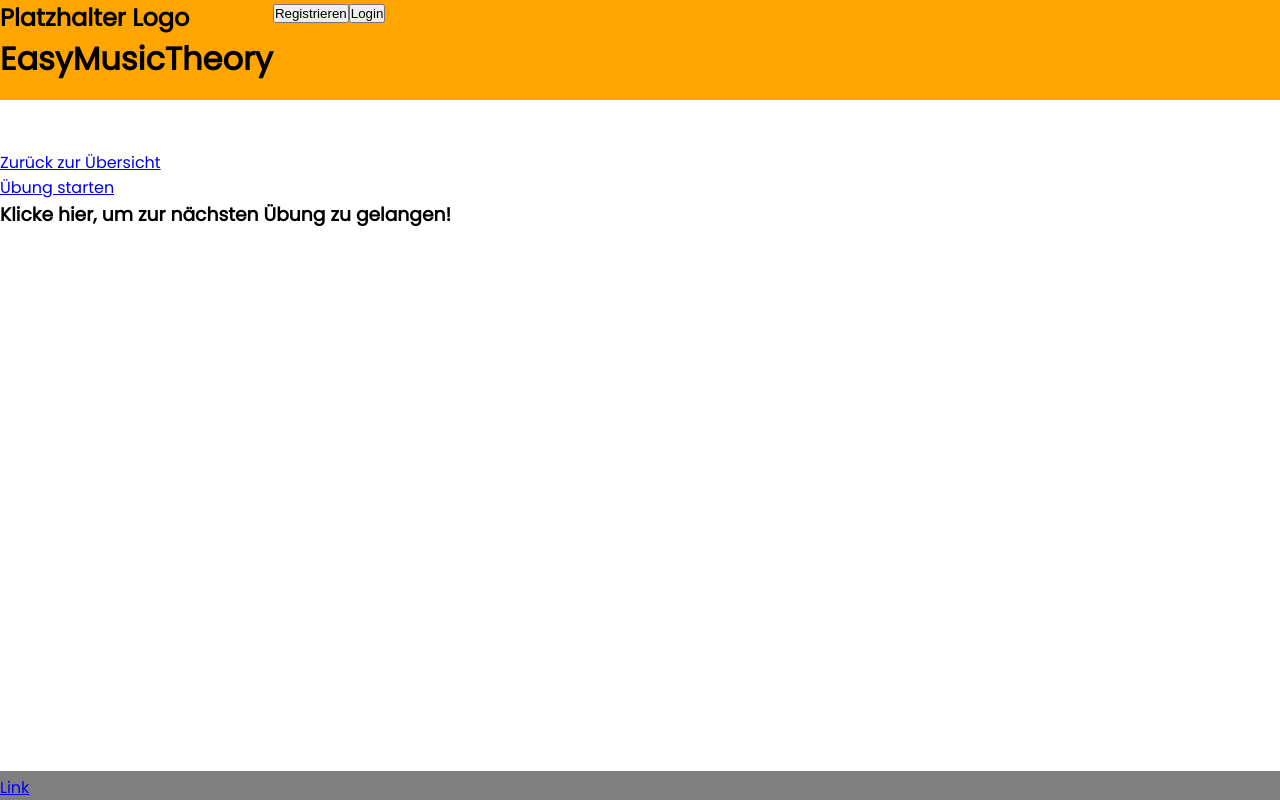
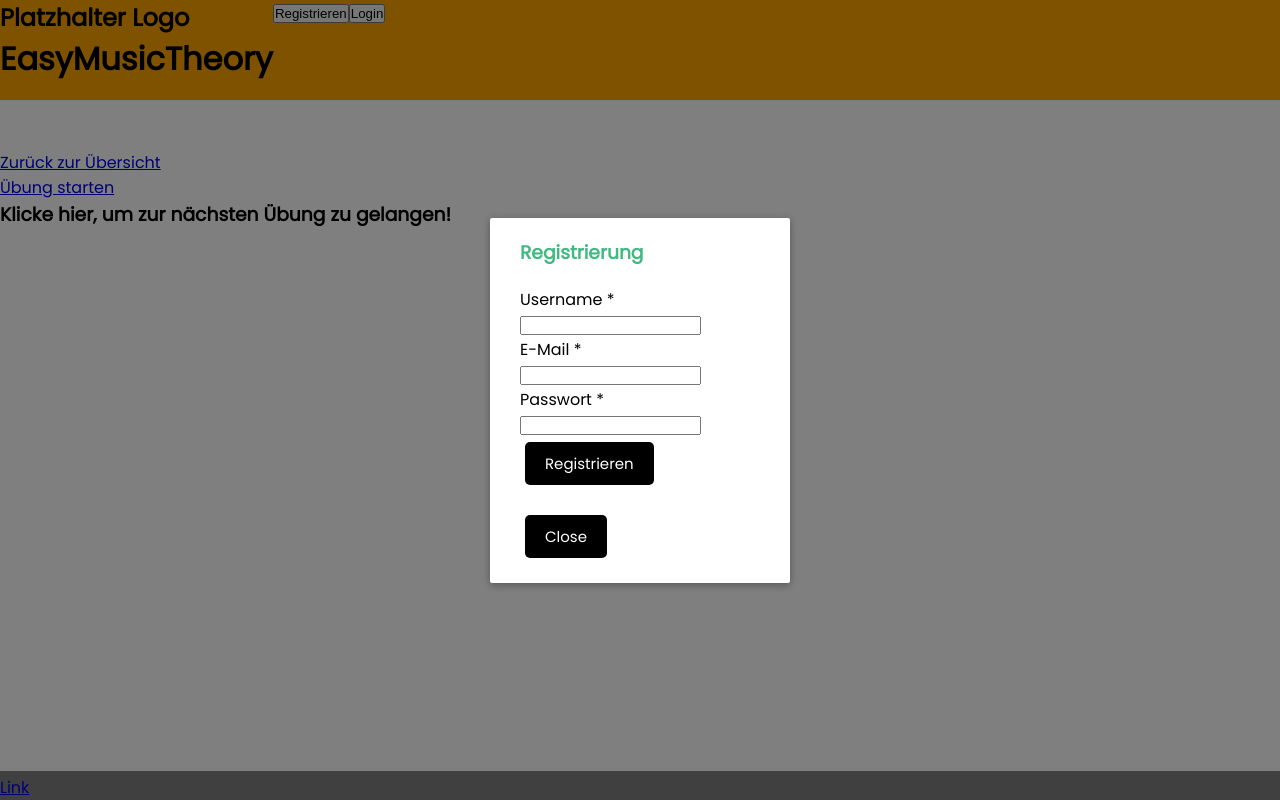
Before and after one commit to bsandoz/mmp-lehrprojekt, a Vue app: page /module/1 in a window 1280 px wide. Both pictures are taken after a click on the button "Registrieren". Built offline with nearby package versions, Linux system fonts and the light colour scheme.

Commit message:
Working user registration
Login still needs work.

```diff
--- a/src/components/Header.vue
+++ b/src/components/Header.vue
@@ -5,15 +5,23 @@
       <h1>EasyMusicTheory</h1>
     </div>
     <div class="header-right">
-      <button type="button" name="button-register">Registrieren</button>
-      <button type="button" name="button-login" v-if="!userIsLoggedIn" @click="showModal = true">Login</button>
+      <button type="button" name="button-register" v-if="!userIsLoggedIn" @click="showModalRegister = true">Registrieren</button>
+      <button type="button" name="button-login" v-if="!userIsLoggedIn" @click="showModalLogin = true">Login</button>
       <Teleport to="body">
         <!-- use the modal component, pass in the prop -->
-        <modal :show="showModal" @close="showModal = false">
+        <ModalLogin :show="showModalLogin" @close="showModalLogin = false">
           <template #header>
             <h3>Login</h3>
           </template>
-        </modal>
+        </ModalLogin>
+      </Teleport>
+      <Teleport to="body">
+        <!-- use the modal component, pass in the prop -->
+        <ModalRegister :show="showModalRegister" @close="showModalRegister = false">
+          <template #header>
+            <h3>Registrierung</h3>
+          </template>
+        </ModalRegister>
       </Teleport>
       <span v-if="userIsLoggedIn">Willkommen, User!</span>
       <button type="button" name="button-logout" v-if="userIsLoggedIn" @click="logInOut()">Logout</button>
@@ -22,7 +30,8 @@
 </template>
 
 <script>
-import Modal from './modals/ModalLogin.vue'
+import ModalLogin from './modals/ModalLogin.vue'
+import ModalRegister from './modals/ModalRegister.vue'
 
 import { useUserStore } from '@/store/UserStore.js'
 
@@ -31,11 +40,13 @@ import { mapActions } from 'pinia';
 
 export default {
   components: {
-    Modal,
+    ModalLogin,
+    ModalRegister,
   },
   data() {
     return {
-      showModal: false,
+      showModalLogin: false,
+      showModalRegister: false,
     }
   },
   computed: {
--- a/src/components/modals/ModalLogin.vue
+++ b/src/components/modals/ModalLogin.vue
@@ -57,13 +57,19 @@ export default {
 
     async login() {
       await this.getAllUsersData("https://ifuu2646.directus.app/items/users");
-      await bcrypt.compare(this.password, this.userData[0].password, function(err, res) {
-        if (res) {
-          console.log(res);
+      await console.log(this.username);
+      //const filter = `filter[username][_eq]=${this.username}`;
+      let filteredUsersData = this.userData.filter(item => item.username === this.username);
+      await console.log(filteredUsersData);
+      await console.log(filteredUsersData[0].password);
+      console.log(this.password);
+      await bcrypt.compare(this.password, filteredUsersData[0].password).then((pw) => {
+        if (pw) {
+          console.log(pw);
         } else {
-          console.error(err);
+          console.log("Fehler");
         }
-      });
+      })
     }
   }
 }
--- /dev/null
+++ b/src/components/modals/ModalRegister.vue
@@ -0,0 +1,228 @@
+<template>
+  <Transition name="modal">
+    <div v-if="show" class="modal-mask">
+      <div class="modal-wrapper">
+        <div class="modal-container">
+          <div class="modal-header">
+            <slot name="header">default header</slot>
+          </div>
+          <div class="errors msg" v-if="hasErrors">
+            <p v-if="errors.invalidFields">Bitte überprüfe deine Eingaben.</p>
+            <p v-if="errors.errorSubmit">Das Formular konnte nicht abgeschickt werden.</p>
+            <p v-if="errors.missingFields">Du hast nicht alle Felder ausgefüllt.</p>
+          </div>
+          <div class="modal-body">
+            <form v-if="!formSubmitted" @submit.prevent="handleForm" class="user_form">
+              <div v-for="input in userForm" :key="input.name">
+                <label :for="input.name">{{ input.placeholder }}
+                  <span :class="input.req">*</span>
+                </label>
+                <input :type="input.type" :id="input.name" :name="input.name" v-model="input.value">
+              </div>
+              <button class="btn">Registrieren</button>
+            </form>
+          </div>
+
+          <div class="modal-footer">
+            <slot name="footer">
+
+              <button
+                class="btn"
+                @click="$emit('close')"
+              >Close</button>
+            </slot>
+          </div>
+        </div>
+      </div>
+    </div>
+  </Transition>
+</template>
+
+<script>
+import { useUserStore } from '@/store/UserStore.js'
+
+import bcrypt from 'bcryptjs'
+
+import { mapState } from 'pinia';
+import { mapActions } from 'pinia';
+
+export default {
+  name: "ModalRegister",
+  props: {
+    show: Boolean
+  },
+  data() {
+    return {
+      formSubmitted: false,
+      userForm: [
+        {
+          name: 'username',
+          placeholder: "Username",
+          value: '',
+          type: 'text',
+          req: true,
+          invalid: false
+        },
+        {
+          name: 'email',
+          placeholder: "E-Mail",
+          value: '',
+          type: 'email',
+          req: true,
+          invalid: false
+        },
+        {
+          name: 'password',
+          placeholder: "Passwort",
+          value: '',
+          type: 'password',
+          req: true,
+          invalid: false
+        },
+      ],
+      formValidation: {
+        isValid: false,
+        note: '',
+      },
+      hasErrors: false,
+      errors: {
+        invalidFields: false,
+        missingFields: false,
+        errorSubmit: false,
+      }
+    }
+  },
+  computed: {
+    ...mapState(useUserStore, ['userData']),
+  },
+  methods: {
+    ...mapActions(useUserStore, ['getAllUsersData']),
+
+    handleForm() {
+      this.resetErrors();
+      this.validateFormData(this.userForm)
+      const invalid = Object.values(this.errors).some(item => item)
+      if (!invalid) this.register();
+      else this.hasErrors = true
+    },
+    resetErrors() {
+      this.hasErrors = false
+      this.errors = {
+        invalidFields: false,
+        missingFields: false,
+        errorSubmit: false
+      }
+      for (const value of Object.values(this.userForm)) {
+        if (value.invalid) value.invalid = false
+      }
+    },
+    validateEmail(email) {
+      const re =  /^(([^<>()[\]\\.,;:\s@"]+(\.[^<>()[\]\\.,;:\s@"]+)*)|(".+"))@((\[[0-9]{1,3}\.[0-9]{1,3}\.[0-9]{1,3}\.[0-9]{1,3}\])|(([a-zA-Z\-0-9]+\.)+[a-zA-Z]{2,}))$/;
+      return re.test(email);
+    },
+    validateFormData(data) {
+      data.forEach(it => {
+        if (it.type === 'email') {
+          const valid = this.validateEmail(it.value) || it.req === false
+          if (!valid) {
+            it.invalid = true
+            this.errors.invalidFields = true
+          }
+        } else if (it.req && it.value === '') {
+          it.invalid = true
+          this.errors.missingFields = true
+        }
+      })
+    },
+    prepareUserData() {
+      const pw = this.userForm.find(item => item.name === "password").value
+      //Sync oder async verwenden?
+      const hashedpw = bcrypt.hashSync(pw, 10);
+      return {
+        username: this.userForm.find(item => item.name === "username").value,
+        email: this.userForm.find(item => item.name === "email").value,
+        password: hashedpw,
+      }
+    },
+    async register() {
+      await console.log("Called register function in ModalRegister.vue");
+      const user = this.prepareUserData()
+      await axios.post("https://ifuu2646.directus.app/items/users", user)
+        .then((response) => {
+          this.formSubmitted = true
+        })
+        .catch(err => {
+          this.error.errorSubmit = true
+        }
+      )
+    }
+  }
+}
+
+</script>
+
+
+<style>
+.modal-mask {
+  position: fixed;
+  z-index: 9998;
+  top: 0;
+  left: 0;
+  width: 100%;
+  height: 100%;
+  background-color: rgba(0, 0, 0, 0.5);
+  display: table;
+  transition: opacity 0.3s ease;
+}
+
+.modal-wrapper {
+  display: table-cell;
+  vertical-align: middle;
+}
+
+.modal-container {
+  width: 300px;
+  margin: 0px auto;
+  padding: 20px 30px;
+  background-color: #fff;
+  border-radius: 2px;
+  box-shadow: 0 2px 8px rgba(0, 0, 0, 0.33);
+  transition: all 0.3s ease;
+}
+
+.modal-header h3 {
+  margin-top: 0;
+  color: #42b983;
+}
+
+.modal-body {
+  margin: 20px 0;
+}
+
+.modal-default-button {
+  float: right;
+}
+
+/*
+ * The following styles are auto-applied to elements with
+ * transition="modal" when their visibility is toggled
+ * by Vue.js.
+ *
+ * You can easily play with the modal transition by editing
+ * these styles.
+ */
+
+.modal-enter-from {
+  opacity: 0;
+}
+
+.modal-leave-to {
+  opacity: 0;
+}
+
+.modal-enter-from .modal-container,
+.modal-leave-to .modal-container {
+  -webkit-transform: scale(1.1);
+  transform: scale(1.1);
+}
+</style>
--- a/src/store/UserStore.js
+++ b/src/store/UserStore.js
@@ -29,7 +29,7 @@ export const useUserStore = defineStore("UserStore", {
         } catch (error) {
           console.log(error);
         }
-      }
+      },
     }
 
   //getters
```
